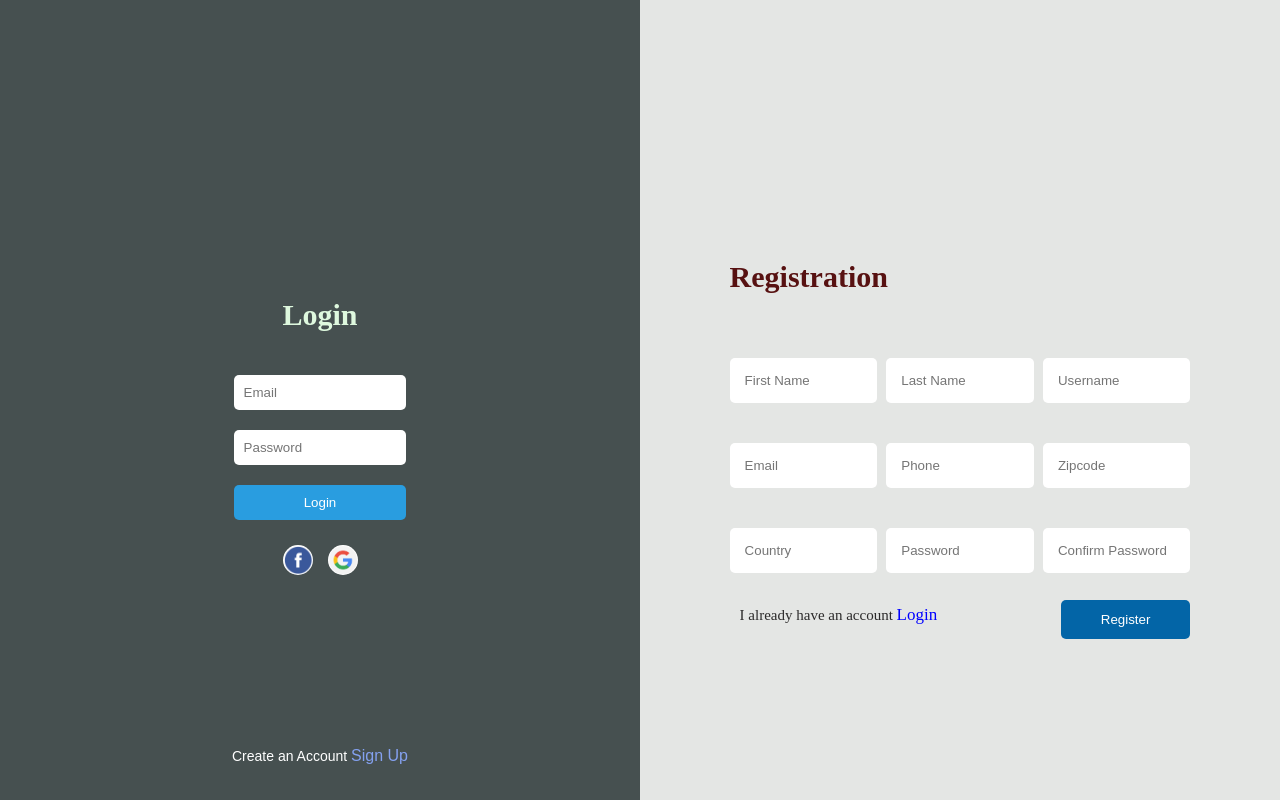
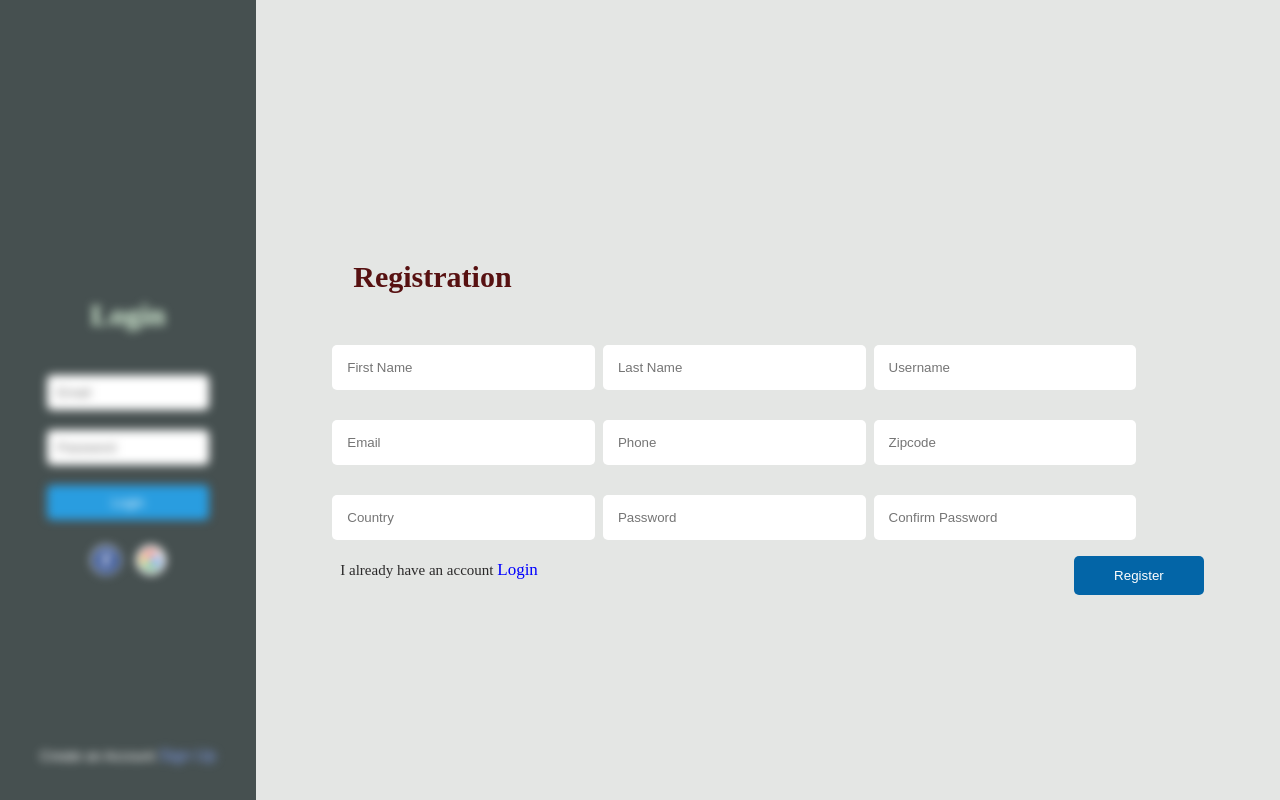
Before and after one commit to Abdoljega/hover-form-app, a plain HTML site: page index.html in a window 1280 px wide. Both pictures are taken after a click on the element "Sign Up". Drawn offline with Linux system fonts and the light colour scheme; a web font is replaced by a local one.

Commit message:
fourth commit

```diff
--- a/css/register.css
+++ b/css/register.css
@@ -31,10 +31,11 @@ main{
     height: 100%;
     background-color: rgb(241, 164, 164);
     display: flex;
+    overflow: hidden;
 }
 
 .container .login-container{
-    width: 80%;
+    width: 90%;
     height: 100%;
     background-color: rgb(70, 80, 80);
     transition: 2s width;
@@ -138,7 +139,7 @@ main{
 }
 
 .sign-up-site{
-    width: fit-content;
+    width: 100%;
     /* height: 30px; */
     /* background-color: white; */
     position: absolute;
@@ -146,12 +147,18 @@ main{
     left: 50%;
     transform: translateX(-50%);
 }
-
+.login-container.active .sign-up-site p{
+    filter: blur(5px);
+    /* transition: 2s; */
+}
 .sign-up-site p{
     padding: 5px 10px;
     font-size: 14px;
     color: rgb(255, 255, 255);
     font-family: poppins-light, sans-serif;
+    text-align: center;
+    filter: blur(0);
+    /* transition: 2s; */
 }
 
 .sign-up-site p small{
@@ -183,7 +190,7 @@ main{
 }
 
 .register-container .register-center{
-    width: 80%;
+    width: 90%;
     height: 300px;
     position: relative;
     filter: blur(5px);
@@ -206,7 +213,7 @@ main{
 }
 
 .register-center form{
-    width: 90%;
+    width: 95%;
     height: 100%;
     /* background-color: chocolate; */
     margin: auto;
@@ -222,30 +229,26 @@ main{
     /* background-color: blue; */
 }
 
-.input-container input{
-    width: 32%;
+.register-center form input{
+    width: 23%;
     /* height: 0; */
+    margin: 15px 3px;
     padding: 15px;
     border-radius: 5px;
+    transition: 2s;
 }
 
 .register-center .submit-Btn{
-    width: 40%;
+    width: fit-content;
     /* position: absolute; */
     bottom: 25px;
     float: right;
+    /* background-color: red; */
     /* left: 50%;
     transform: translateX(-50%); */
 }
 
-.register-center .submit-Btn input{
-    padding: 12px 10px;
-    border-radius: 5px;
-    background-color: rgb(3, 101, 167);
-    color: white;
-    float: right;
-    transition: 2s;
-}
+
 
 
 
@@ -255,7 +258,20 @@ main{
     transition: 2s width;
 
 }
-
+.container .register-container.active .register-center form input{
+    width: 30%;
+    margin: 15px 2px;
+}
+.register-center .submit-Btn input{
+    width: fit-content;
+    padding: 12px 10px;
+    border-radius: 5px;
+    background-color: rgb(3, 101, 167);
+    color: white;
+    float: right;
+    transition: 2s;
+    margin: 0;
+}
 .register-container.active .register-center form .login-site{
     width: fit-content;
     /* height: 30px; */
@@ -285,9 +301,11 @@ main{
     filter: blur(0);
 }
 
-.register-container.active .register-center .submit-Btn input{
+.register-container.active .register-center form .submit-Btn input{
+    width: fit-content;
     padding: 12px 40px;
     transition: 2s;
+    margin: 1px 2px;
 }
 
 @media screen and (max-width : 787px) {
--- a/index.html
+++ b/index.html
@@ -40,21 +40,21 @@
                         <h1>Registration</h1>
                     </div>
                     <form action="">
-                        <div class="input-container">
+
                             <input type="text" placeholder="First Name">
                             <input type="text" placeholder="Last Name">
                             <input type="text" placeholder="Username">
-                        </div>
-                        <div class="input-container">
+
+
                             <input type="email" placeholder="Email">
                             <input type="number" placeholder="Phone">
                             <input type="text" placeholder="Zipcode">
-                        </div>
-                        <div class="input-container">
+
+
                             <input type="text" placeholder="Country">
                             <input type="password" placeholder="Password">
                             <input type="password" placeholder="Confirm Password">
-                        </div>
+
                         <div class="submit-Btn">
                             <input type="submit" value="Register">
                         </div>
--- a/js/register.js
+++ b/js/register.js
@@ -19,13 +19,13 @@ loginSite.addEventListener('mouseenter', ()=>{
 
 signUp.addEventListener('click', e=>{
     registerSite.classList.add('active')
-    loginSite.classList.remove('active')
+    loginSite.classList.add('active')
     console.log('Register')
 })
 
 login.addEventListener('click', e=>{
     registerSite.classList.remove('active')
-    loginSite.classList.add('active')
+    loginSite.classList.remove('active')
 
     console.log('login')
 })
```
